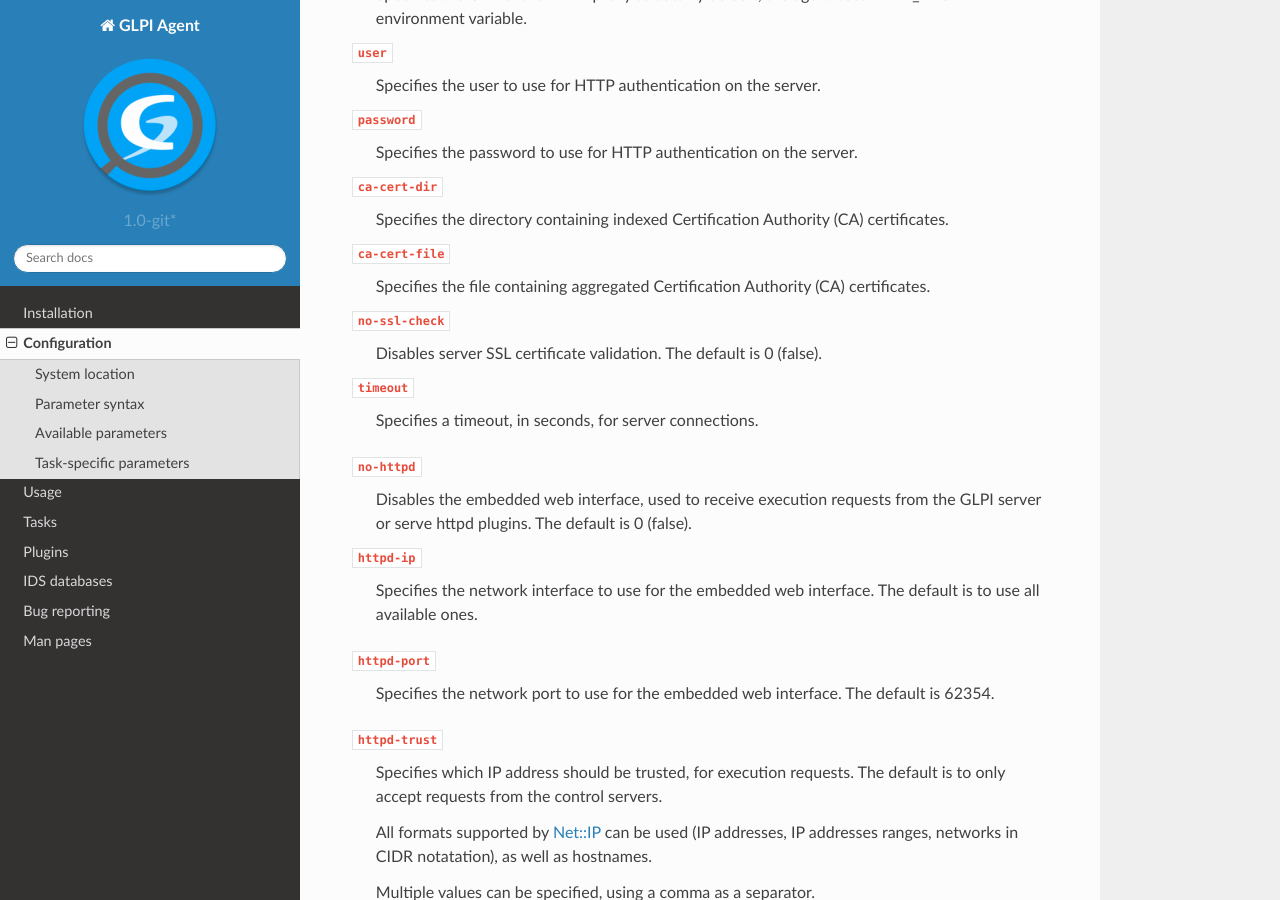
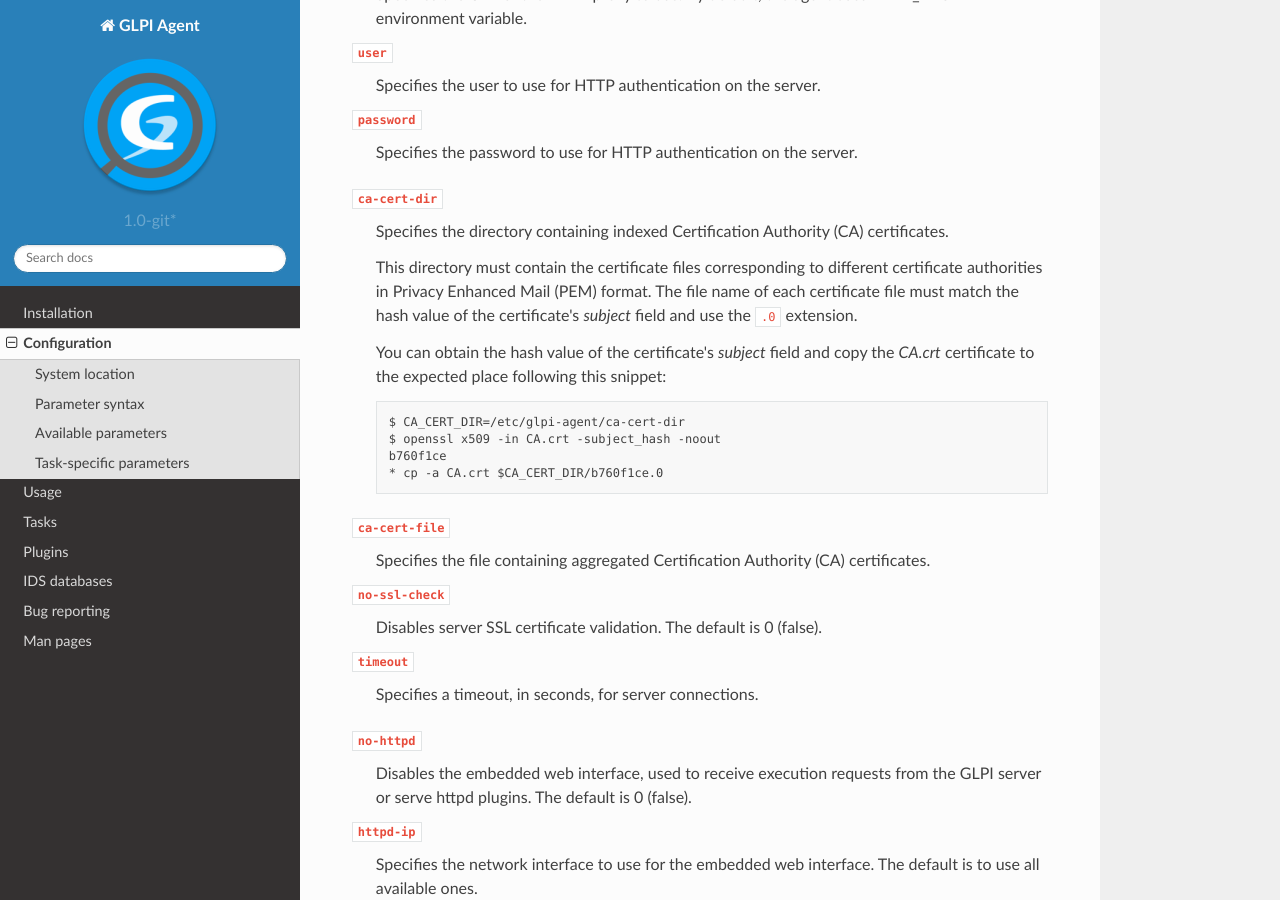
Before and after one commit to glpi-project/doc-agent, a Sphinx documentation site: the page built from source/configuration.rst, in a window 1280 px wide and 900 px high, scrolled down 2561 px. Built offline with Sphinx 7.4.7 and the Read the Docs theme 2.0.0, drawn with Linux system fonts in a browser that asks for light colours.

Commit message:
Update ca-cert-dir configuration doc

```diff
--- a/source/configuration.rst
+++ b/source/configuration.rst
@@ -113,9 +113,26 @@
 ``password``
     Specifies the password to use for HTTP authentication on the server.
 
+.. _ca-cert-dir:
+
 ``ca-cert-dir``
     Specifies the directory containing indexed Certification Authority (CA)
     certificates.
+
+    This directory must contain the certificate files corresponding to different
+    certificate authorities in Privacy Enhanced Mail (PEM) format. The file name
+    of each certificate file must match the hash value of the certificate's
+    *subject* field and use the ``.0`` extension.
+
+    You can obtain the hash value of the certificate's *subject* field and copy
+    the *CA.crt* certificate to the expected place following this snippet:
+
+    .. code::
+
+        $ CA_CERT_DIR=/etc/glpi-agent/ca-cert-dir
+        $ openssl x509 -in CA.crt -subject_hash -noout
+        b760f1ce
+        * cp -a CA.crt $CA_CERT_DIR/b760f1ce.0
 
 ``ca-cert-file``
     Specifies the file containing aggregated Certification Authority (CA)
```
